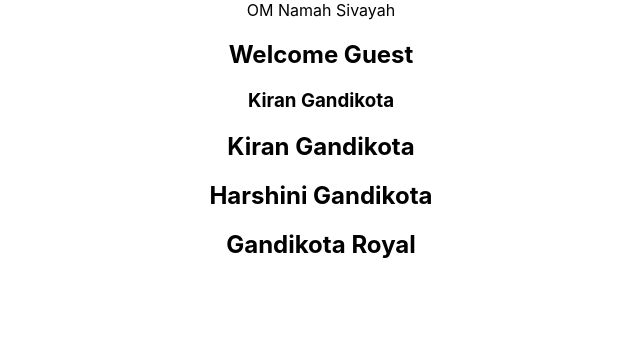
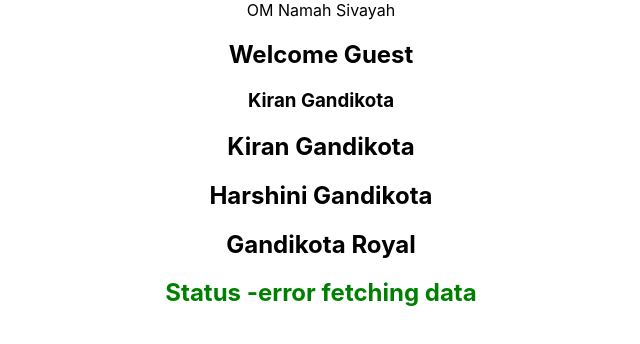
Before and after one commit to kiran226/react-typescript-demo, a React (Create React App) app: page / in a window 1280 px wide. Shown: the top 344 px of the page, without its empty margins (319-959 px from the left). Built offline with nearby package versions, Linux system fonts and the light colour scheme.

Commit message:
Advanced props if-else

```diff
--- a/src/App.tsx
+++ b/src/App.tsx
@@ -3,6 +3,7 @@
 import { Greet } from './components/Greet';
 import { Person } from './components/Person';
 import { PersonList } from './components/PersonList';
+import { Status } from './components/Status';
 
 function App() {
 
@@ -33,6 +34,7 @@
       <Greet name='Kiran' messageCount={10} isloggedin={false} />
       <Person name={personName} />
       <PersonList names={nameList} />
+      <Status status="error" />
     </div>
   );
 }
--- /dev/null
+++ b/src/components/Status.tsx
@@ -0,0 +1,21 @@
+type StatusProps ={
+    status : string
+}
+
+export const Status = (props: StatusProps) => {
+    let message
+    if(props.status==='loading'){
+        message ='Loading...'
+    }
+    else if( props.status === 'success'){
+        message='Data Fetched successfully'
+    }
+    else if( props.status==='error' ){
+        message ="error fetching data"
+    }
+    return (
+        <div>
+          <h2 style={{color:'green'}} > Status -{message} </h2>
+        </div>
+    )
+}
```
